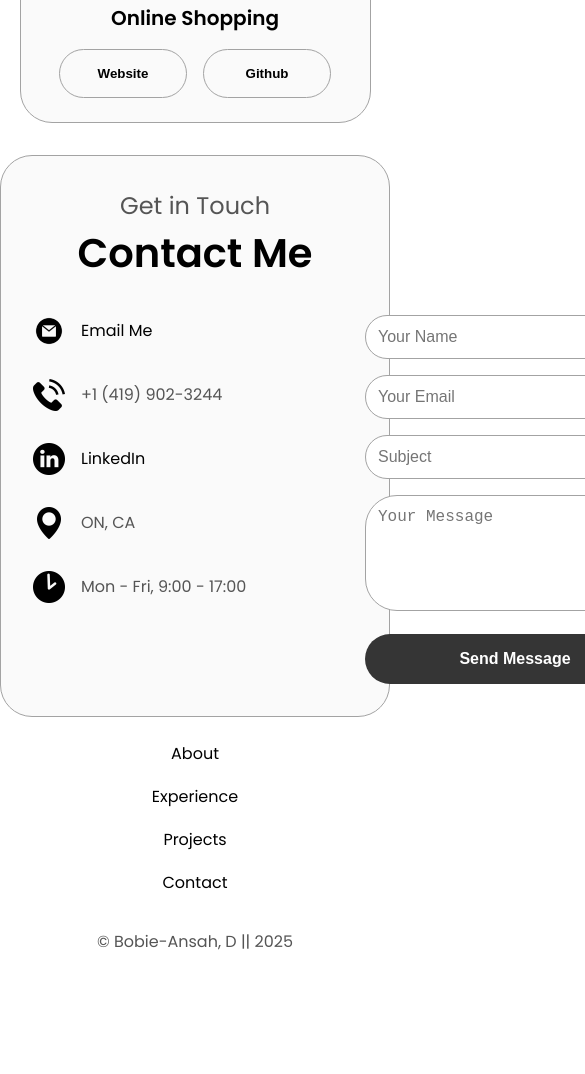
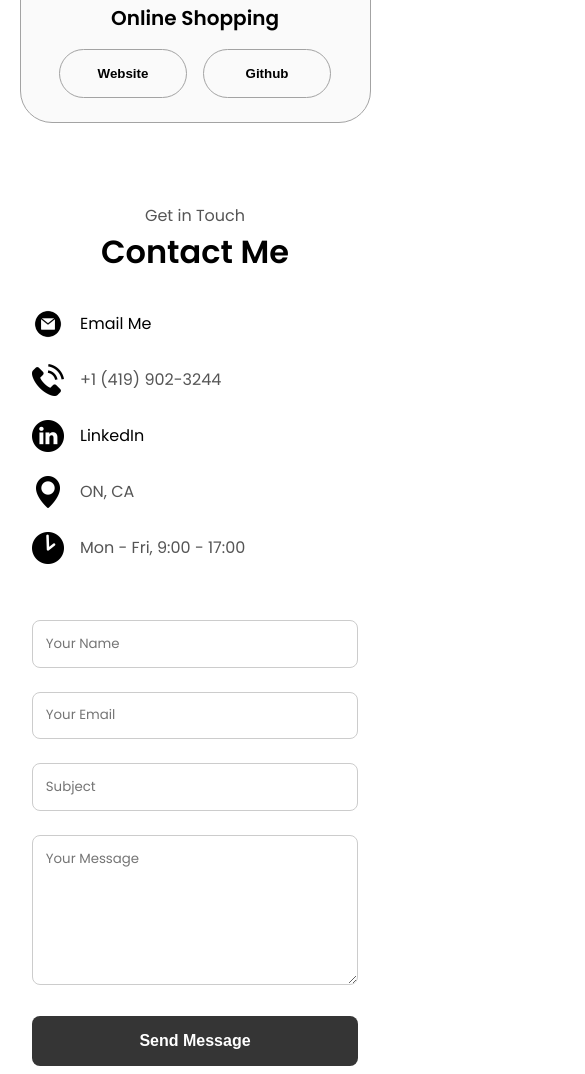
Before and after one commit to iambobie/personal-portfolio, a website: page index.html in a window 390 px wide. Shown: the part 4619-5693 px from the top of the page, 585 px wide, since content can reach past the window. Drawn offline with nearby package versions, Linux system fonts and the light colour scheme.

Commit message:
fixed Contact Me mobile responsiveness issue

```diff
--- a/email-config.js
+++ b/email-config.js
@@ -1,2 +1,2 @@
-// Initialize EmailJS with your Public Key
+// Initializing EmailJS with Public Key
 emailjs.init("gplBpREGVHBAj2NZa");
--- a/script.js
+++ b/script.js
@@ -1,4 +1,4 @@
-// Your existing toggleMenu function
+// ToggleMenu function
 function toggleMenu() {
   const menu = document.querySelector(".mobile-nav-menu");
   const icon = document.querySelector(".mobile-nav-icon");
--- a/style.css
+++ b/style.css
@@ -381,44 +381,78 @@ article .icon {
   border-color: rgb(163, 163, 163);
 }
 
-/* CONTACT */
-
+/* CONTACT SECTION */
 #contact {
   display: flex;
-  justify-content: center;
   flex-direction: column;
-  height: 70vh;
+  padding: 4rem 2rem;
+  margin: 0 auto;
+  max-width: 1200px;
+  box-sizing: border-box;
+  height: auto;
 }
 
-.contact-info-upper-container {
-  display: flex;
-  justify-content: center;
-  border-radius: 2rem;
-  border: rgb(53, 53, 53) 0.1rem solid;
-  border-color: rgb(163, 163, 163);
-  background: (250, 250, 250);
-  margin: 2rem auto;
-  padding: 0.5rem;
+.contact-header {
+  text-align: center;
+  margin-bottom: 2rem;
 }
 
-.contact-info-container {
+.contact-main {
+  display: flex;
+  flex-wrap: wrap;
+  gap: 2rem;
+  justify-content: center;
+  width: 100%;
+}
+
+.contact-info {
+  flex: 1;
+  min-width: 300px;
+  max-width: 100%;
+}
+
+.contact-info-item {
   display: flex;
   align-items: center;
-  justify-content: center;
-  gap: 0.5rem;
-  margin: 1rem;
+  margin-bottom: 1.5rem;
+  gap: 1rem;
 }
 
-.contact-info-container p {
-  font-size: larger;
+.contact-form {
+  flex: 1;
+  min-width: 300px;
+  max-width: 100%;
 }
 
-.contact-icon {
-  cursor: default;
+.form-group {
+  margin-bottom: 1.5rem;
 }
 
-.email-icon {
-  height: 2.5rem;
+.form-group input,
+.form-group textarea {
+  width: 100%;
+  padding: 0.8rem;
+  border: 1px solid #ccc;
+  border-radius: 0.5rem;
+  font-family: "Poppins", sans-serif;
+  box-sizing: border-box;
+}
+
+.form-group textarea {
+  min-height: 150px;
+  resize: vertical;
+}
+
+.contact-form button {
+  width: 100%;
+  padding: 1rem;
+  background-color: rgb(53, 53, 53);
+  color: white;
+  border: none;
+  border-radius: 0.5rem;
+  font-size: 1rem;
+  cursor: pointer;
+  transition: all 300ms ease;
 }
 
 /* FOOTER SECTION */
@@ -431,118 +465,3 @@ footer {
 footer p {
   text-align: center;
 }
-
-
-
-
-
-
-
-/* CONTACT SECTION */
-
-#contact {
-  display: flex;
-  flex-direction: column;
-  align-items: center;
-  margin: 1rem auto;
-  padding: 2rem;
-  border-radius: 2rem;
-  border: 0.1rem solid rgb(163, 163, 163);
-  background-color: rgb(250, 250, 250);
-  max-width: 1200px; /* Consistent width with other sections */
-  width: 100%; /* Ensures responsiveness */
-}
-
-.contact-header {
-  text-align: center;
-  margin-bottom: 2rem;
-}
-
-.contact-header .section__text__p1 {
-  font-size: 1.5rem;
-  color: rgb(85, 85, 85);
-}
-
-.contact-header .title {
-  font-size: 2.5rem;
-  color: black;
-}
-
-.contact-main {
-  display: flex;
-  justify-content: space-between;
-  width: 100%;
-  gap: 2rem;
-}
-
-.contact-info {
-  flex: 1;
-  min-width: 300px;
-}
-
-.contact-info-item {
-  display: flex;
-  align-items: center;
-  margin-bottom: 2rem;
-}
-
-.contact-info-item img {
-  height: 2rem;
-  margin-right: 1rem;
-}
-
-.contact-info-item p {
-  font-size: 1rem;
-  color: rgb(85, 85, 85);
-}
-
-.contact-info-item a {
-  color: black;
-  text-decoration: none;
-}
-
-.contact-info-item a:hover {
-  color: grey;
-  text-decoration: underline;
-}
-
-.contact-form {
-  flex: 1;
-  min-width: 300px;
-}
-
-.contact-form .form-group {
-  margin-bottom: 1rem;
-}
-
-.contact-form input,
-.contact-form textarea {
-  width: 100%;
-  padding: 0.75rem;
-  border: 0.1rem solid rgb(163, 163, 163);
-  border-radius: 2rem;
-  font-size: 1rem;
-  box-sizing: border-box;
-}
-
-.contact-form input:focus,
-.contact-form textarea:focus {
-  outline: none;
-  border-color: rgb(53, 53, 53);
-}
-
-.contact-form button {
-  width: 100%;
-  padding: 1rem;
-  background-color: rgb(53, 53, 53);
-  color: white;
-  border: none;
-  border-radius: 2rem;
-  font-size: 1rem;
-  cursor: pointer;
-  transition: all 300ms ease;
-}
-
-.contact-form button:hover {
-  background-color: black;
-}
```
